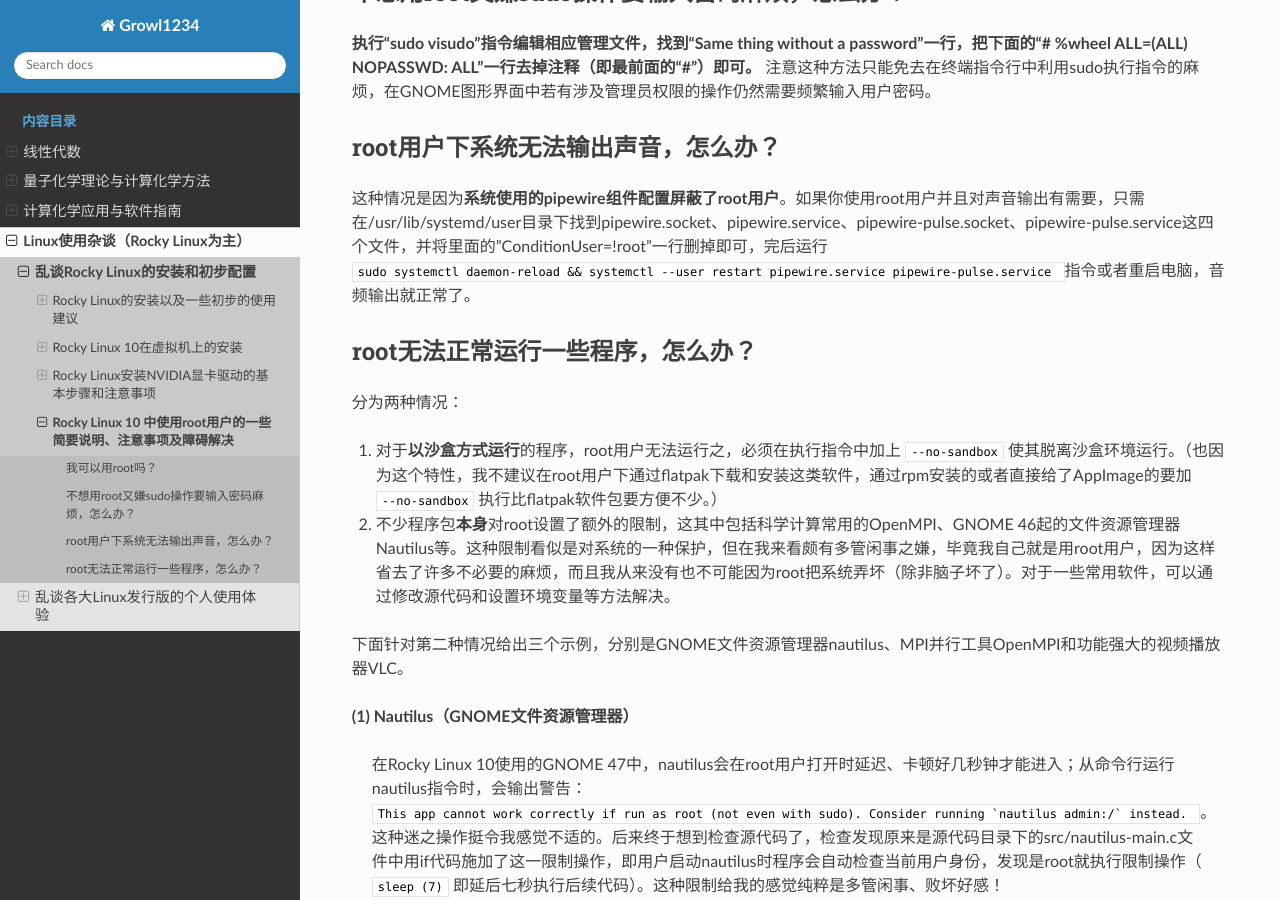
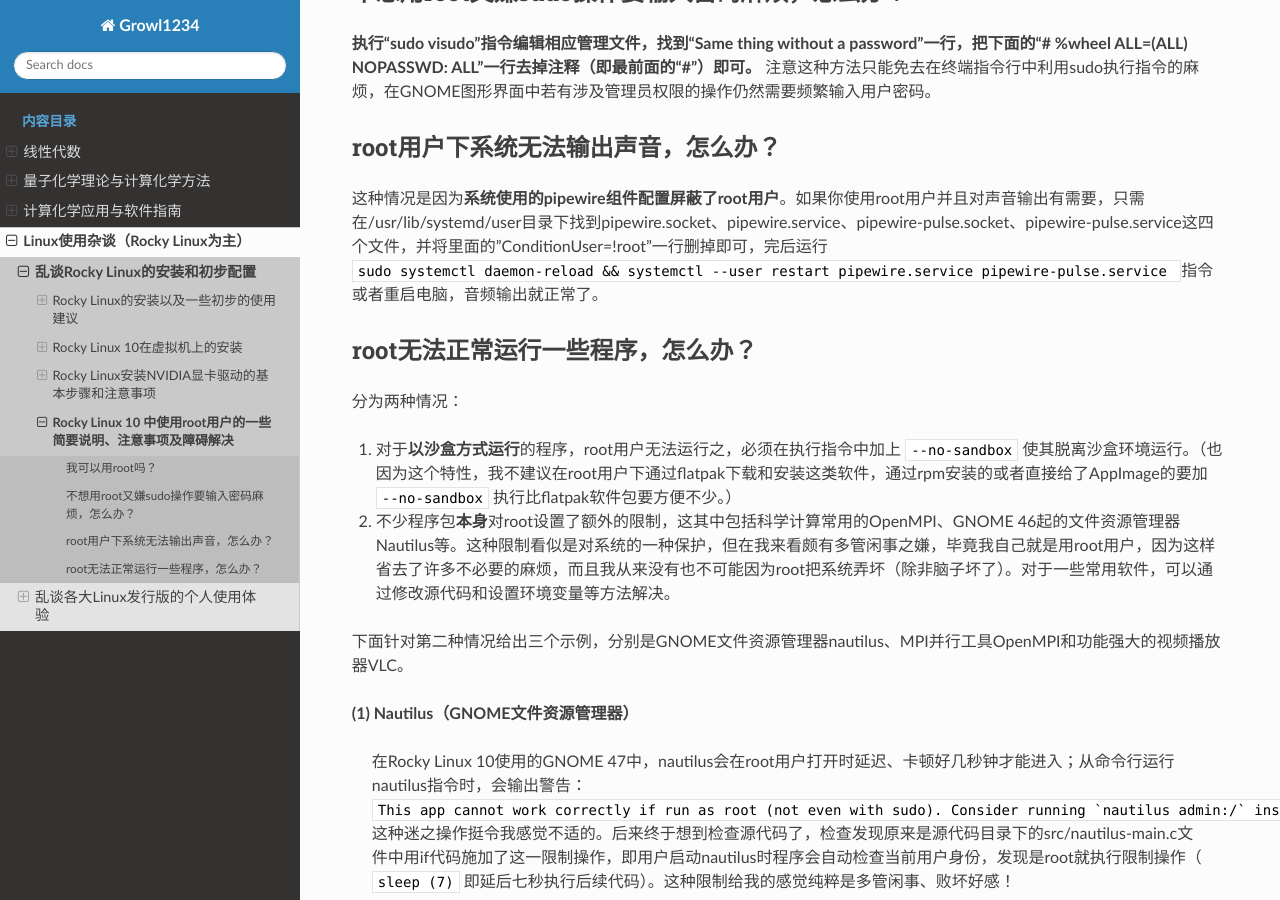
Before and after one commit to Growl1234/RTDProject, a Sphinx documentation site: the page built from source/linux/rocky/root.md, in a window 1280 px wide and 900 px high, scrolled down 558 px. Built offline with Sphinx 7.4.7 and the Read the Docs theme 3.1.0, drawn with Linux system fonts in a browser that asks for light colours.

Commit message:
code size

````diff
--- a/source/linux/rocky/root.md
+++ b/source/linux/rocky/root.md
@@ -14,13 +14,13 @@
 
 ### root用户下系统无法输出声音，怎么办？
 
-这种情况是因为**系统使用的pipewire组件配置屏蔽了root用户**。如果你使用root用户并且对声音输出有需要，只需在/usr/lib/systemd/user目录下找到pipewire.socket、pipewire.service、pipewire-pulse.socket、pipewire-pulse.service这四个文件，并将里面的"ConditionUser=!root"一行删掉即可，完后运行  <code>sudo systemctl daemon-reload && systemctl \--user restart pipewire.service pipewire-pulse.service </code> 指令或者重启电脑，音频输出就正常了。
+这种情况是因为**系统使用的pipewire组件配置屏蔽了root用户**。如果你使用root用户并且对声音输出有需要，只需在/usr/lib/systemd/user目录下找到pipewire.socket、pipewire.service、pipewire-pulse.socket、pipewire-pulse.service这四个文件，并将里面的"ConditionUser=!root"一行删掉即可，完后运行  <code style="font-size: 14px;">sudo systemctl daemon-reload && systemctl \--user restart pipewire.service pipewire-pulse.service </code> 指令或者重启电脑，音频输出就正常了。
 
 ### root无法正常运行一些程序，怎么办？
 
 分为两种情况：
 
-1. 对于**以沙盒方式运行**的程序，root用户无法运行之，必须在执行指令中加上  <code>\--no-sandbox</code> 使其脱离沙盒环境运行。（也因为这个特性，我不建议在root用户下通过flatpak下载和安装这类软件，通过rpm安装的或者直接给了AppImage的要加 <code>\--no-sandbox</code> 执行比flatpak软件包要方便不少。）
+1. 对于**以沙盒方式运行**的程序，root用户无法运行之，必须在执行指令中加上  <code style="font-size: 14px;">\--no-sandbox</code> 使其脱离沙盒环境运行。（也因为这个特性，我不建议在root用户下通过flatpak下载和安装这类软件，通过rpm安装的或者直接给了AppImage的要加 <code style="font-size: 14px;">\--no-sandbox</code> 执行比flatpak软件包要方便不少。）
 
 2. 不少程序包**本身**对root设置了额外的限制，这其中包括科学计算常用的OpenMPI、GNOME 46起的文件资源管理器Nautilus等。这种限制看似是对系统的一种保护，但在我来看颇有多管闲事之嫌，毕竟我自己就是用root用户，因为这样省去了许多不必要的麻烦，而且我从来没有也不可能因为root把系统弄坏（除非脑子坏了）。对于一些常用软件，可以通过修改源代码和设置环境变量等方法解决。
 
@@ -29,7 +29,7 @@
 **(1) Nautilus（GNOME文件资源管理器）**
 
 <p style="margin-left: 20px; margin-right: 20px;">
-在Rocky Linux 10使用的GNOME 47中，nautilus会在root用户打开时延迟、卡顿好几秒钟才能进入；从命令行运行nautilus指令时，会输出警告： <code>This app cannot work correctly if run as root (not even with sudo). Consider running `nautilus admin:/` instead. </code>。这种迷之操作挺令我感觉不适的。后来终于想到检查源代码了，检查发现原来是源代码目录下的src/nautilus-main.c文件中用if代码施加了这一限制操作，即用户启动nautilus时程序会自动检查当前用户身份，发现是root就执行限制操作（ <code>sleep (7)</code> 即延后七秒执行后续代码）。这种限制给我的感觉纯粹是多管闲事、败坏好感！
+在Rocky Linux 10使用的GNOME 47中，nautilus会在root用户打开时延迟、卡顿好几秒钟才能进入；从命令行运行nautilus指令时，会输出警告： <code style="font-size: 14px;">This app cannot work correctly if run as root (not even with sudo). Consider running `nautilus admin:/` instead. </code>。这种迷之操作挺令我感觉不适的。后来终于想到检查源代码了，检查发现原来是源代码目录下的src/nautilus-main.c文件中用if代码施加了这一限制操作，即用户启动nautilus时程序会自动检查当前用户身份，发现是root就执行限制操作（ <code style="font-size: 14px;">sleep (7)</code> 即延后七秒执行后续代码）。这种限制给我的感觉纯粹是多管闲事、败坏好感！
 </p>
 
 <p style="margin-left: 20px; margin-right: 20px;">
@@ -37,23 +37,23 @@
 </p>
 
 <p style="margin-left: 20px; margin-right: 20px;">
-<strong>①</strong> 从镜像库中找到并下载软件对应的src.rpm文件（截至Rocky Linux 10.1，文件为<a href="https://mirrors.ustc.edu.cn/rocky/10/AppStream/source/tree/Packages/n/nautilus-47.1-1.el10.src.rpm">nautilus-47.1-1.el10.src.rpm</a>；超链接指向中科大镜像站的该文件，点击即可下载），执行 <code>rpmbuild -ivh nautilus-47.1-1.el10.src.rpm</code> 释放出真实的源代码架构和构建配置。释放后的文件架构在~/rpmbuild中，你应该在这里看到SOURCES和SPECS两个文件夹，其中SOURCES存放源代码压缩包（tar.xz），SPECS存放构建rpm的配置文件。
+<strong>①</strong> 从镜像库中找到并下载软件对应的src.rpm文件（截至Rocky Linux 10.1，文件为<a href="https://mirrors.ustc.edu.cn/rocky/10/AppStream/source/tree/Packages/n/nautilus-47.1-1.el10.src.rpm">nautilus-47.1-1.el10.src.rpm</a>；超链接指向中科大镜像站的该文件，点击即可下载），执行 <code style="font-size: 14px;">rpmbuild -ivh nautilus-47.1-1.el10.src.rpm</code> 释放出真实的源代码架构和构建配置。释放后的文件架构在~/rpmbuild中，你应该在这里看到SOURCES和SPECS两个文件夹，其中SOURCES存放源代码压缩包（tar.xz），SPECS存放构建rpm的配置文件。
 </p>
 
 <p style="margin-left: 20px; margin-right: 20px;">
-<strong>②</strong> 进入SOURCES文件夹，解压“nautilus-47.1.tar.xz”；随后进入文件夹，在src/nautilus-main.c文件里面找到“if (getuid () == 0)”，将对应段落（一直到这个if对应的}符号为止）删掉，保存。回到SOURCES目录，执行 <code>tar -cJf nautilus-47.1.tar.xz  nautilus-47.1</code> 将包含已修改代码的文件夹重新压缩成tar.xz以替代原来的压缩包。
+<strong>②</strong> 进入SOURCES文件夹，解压“nautilus-47.1.tar.xz”；随后进入文件夹，在src/nautilus-main.c文件里面找到“if (getuid () == 0)”，将对应段落（一直到这个if对应的}符号为止）删掉，保存。回到SOURCES目录，执行 <code style="font-size: 14px;">tar -cJf nautilus-47.1.tar.xz  nautilus-47.1</code> 将包含已修改代码的文件夹重新压缩成tar.xz以替代原来的压缩包。
 </p>
 
 <p style="margin-left: 20px; margin-right: 20px;">
-<strong>③</strong> 执行 <code style="font-size: 15px;">export LD_LIBRARY_PATH= &&export LD_RUN_PATH=</code> 以在当前终端临时清空这两个环境变量（否则这些里面包含的路径对构建过程造成干扰导致构建失败）；然后切到~/rpmbuild/SPECS目录下，运行 <code>rpmbuild -bb nautilus.spec</code> 重新构建二进制安装包。
+<strong>③</strong> 执行 <code style="font-size: 14px;">export LD_LIBRARY_PATH= &&export LD_RUN_PATH=</code> 以在当前终端临时清空这两个环境变量（否则这些里面包含的路径对构建过程造成干扰导致构建失败）；然后切到~/rpmbuild/SPECS目录下，运行 <code style="font-size: 14px;">rpmbuild -bb nautilus.spec</code> 重新构建二进制安装包。
 </p>
 
 <p style="margin-left: 40px; margin-right: 40px;">
-<strong>注意这一步的构建需要很多额外的依赖程序包，</strong>如果缺失的话会在运行rpm -bb构建指令时一开始就报错并给出很清晰的提示；基本上每行的needed的前面都直接就是软件包名，如果是pkgconfig开头的则是后面括号里的是软件包名（有少数几个括号中gstream开头的则并非如此，它们是gstreamer1-plugins-base-devel的组件，对应需要安装的是gstreamer1-plugins-base-devel）；如果搞不懂的话，把那若干行贴出来给grok并问在Rocky Linux 10中分别需要什么包就可以得到答案。注意其中包括meson包，这个只有CRB仓库中有，因此需要先运行 <code>dnf config-manager --set-enabled crb</code> 启用CRB库才能装meson。
+<strong>注意这一步的构建需要很多额外的依赖程序包，</strong>如果缺失的话会在运行rpm -bb构建指令时一开始就报错并给出很清晰的提示；基本上每行的needed的前面都直接就是软件包名，如果是pkgconfig开头的则是后面括号里的是软件包名（有少数几个括号中gstream开头的则并非如此，它们是gstreamer1-plugins-base-devel的组件，对应需要安装的是gstreamer1-plugins-base-devel）；如果搞不懂的话，把那若干行贴出来给grok并问在Rocky Linux 10中分别需要什么包就可以得到答案。注意其中包括meson包，这个只有CRB仓库中有，因此需要先运行 <code style="font-size: 14px;">dnf config-manager --set-enabled crb</code> 启用CRB库才能装meson。
 </p>
 
 <p style="margin-left: 20px; margin-right: 20px;">
-<strong>④</strong> 切到~/rpmbuild/RPMS/x86_64目录下，执行 <code>rpm -ivh --reinstall nautilus-47.1-1.el10.x86_64.rpm</code> 以覆盖安装nautilus（在覆盖安装前最好关闭文件资源管理器窗口）。
+<strong>④</strong> 切到~/rpmbuild/RPMS/x86_64目录下，执行 <code style="font-size: 14px;">rpm -ivh --reinstall nautilus-47.1-1.el10.x86_64.rpm</code> 以覆盖安装nautilus（在覆盖安装前最好关闭文件资源管理器窗口）。
 </p>
 
 <p style="margin-left: 20px; margin-right: 20px;">
@@ -70,13 +70,13 @@
 </p>
 
 <p style="margin-left: 20px; margin-right: 20px;">
-另注：Rocky Linux 9.x中的nautilus完全不存在这一问题。在Fedora 43使用的GNOME 49中，root用户下直接打不开nautilus窗口了，这个警告也变成了 <code>Running nautilus as root is not supported.</code>，原因和解决办法与上面所说相同。
+另注：Rocky Linux 9.x中的nautilus完全不存在这一问题。在Fedora 43使用的GNOME 49中，root用户下直接打不开nautilus窗口了，这个警告也变成了 <code style="font-size: 14px;">Running nautilus as root is not supported.</code>，原因和解决办法与上面所说相同。
 </p>
 
 **OpenMPI**
 
 <p style="margin-left: 20px; margin-right: 20px;">
-OpenMPI在root下运行mpirun时候，要求指令中额外加上 <code>--allow-run-as-root</code> 选项，然而对于一些将mpirun指令内置的程序（比如ORCA），想实现这种做法却没那么容易和直接（直接写指令或alias识别不进去，可能需要用到函数功能）。想要避免这种情况，同时让自己不再需要加 <code>--allow-run-as-root</code>，可以通过<strong>写入环境变量</strong>来解决，即往~/.bashrc文件中加入以下两行：
+OpenMPI在root下运行mpirun时候，要求指令中额外加上 <code style="font-size: 14px;">--allow-run-as-root</code> 选项，然而对于一些将mpirun指令内置的程序（比如ORCA），想实现这种做法却没那么容易和直接（直接写指令或alias识别不进去，可能需要用到函数功能）。想要避免这种情况，同时让自己不再需要加 <code style="font-size: 14px;">--allow-run-as-root</code>，可以通过<strong>写入环境变量</strong>来解决，即往~/.bashrc文件中加入以下两行：
 </p>
 
 ```bash
@@ -85,7 +85,7 @@ export OMPI_ALLOW_RUN_AS_ROOT_CONFIRM=1
 ```
 
 <p style="margin-left: 20px; margin-right: 20px;">
-这样，在 <code>source ~/.bashrc</code> 或者打开新终端后，就可以不加 <code>--allow-run-as-root</code> 直接运行mpirun任务了。
+这样，在 <code style="font-size: 14px;">source ~/.bashrc</code> 或者打开新终端后，就可以不加 <code style="font-size: 14px;">--allow-run-as-root</code> 直接运行mpirun任务了。
 </p>
 
 <p style="margin-left: 20px; margin-right: 20px;">
@@ -95,5 +95,5 @@ export OMPI_ALLOW_RUN_AS_ROOT_CONFIRM=1
 **VLC**
 
 <p style="margin-left: 20px; margin-right: 20px;">
-VLC是Linux下功能最强大的视频播放器之一，该程序默认在root用户中无法启动。解决方法很简单：运行指令 <code>sed -i 's/geteuid/getppid/' /usr/bin/vlc</code>（显然也是将getuid相应步骤去掉）。
+VLC是Linux下功能最强大的视频播放器之一，该程序默认在root用户中无法启动。解决方法很简单：运行指令 <code style="font-size: 14px;">sed -i 's/geteuid/getppid/' /usr/bin/vlc</code>（显然也是将getuid相应步骤去掉）。
 </p>
````
Also changed, not shown: source/applications/CP2K/installation.md (+4 -4 lines), source/applications/VASP/installation_with_extra_tools.md (+2 -2 lines), source/linux/rocky/installation.md (+2 -2 lines), source/linux/rocky/nvidia.md (+6 -6 lines).
